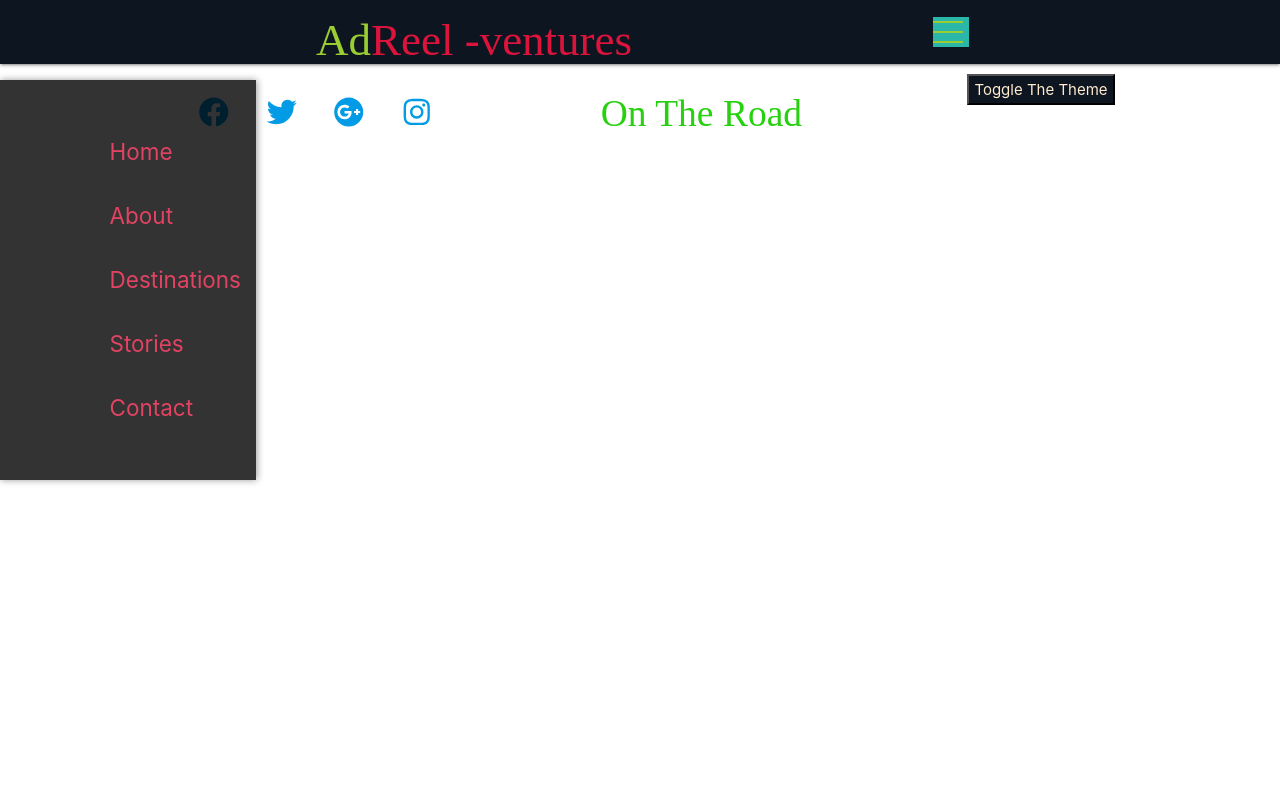
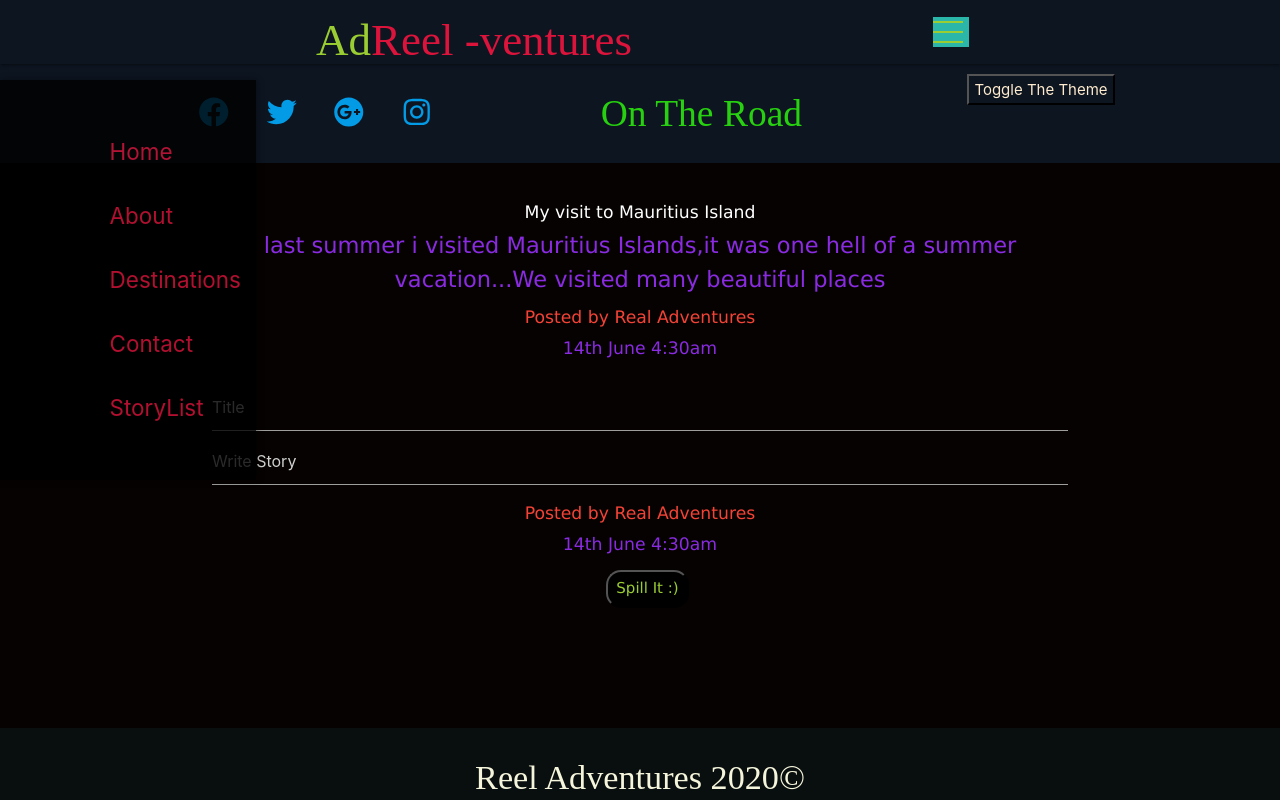
Before and after one commit to MeryAmun/RealAdventures, a React (Create React App) app: page /StoryList in a window 1280 px wide. Both pictures are taken after a click on the button 951 px from the left and 32 px from the top of the page. Shown: the top 800 px of the page. Built offline with nearby package versions, Linux system fonts and the light colour scheme; a web font is replaced by a local one.

Commit message:
suing hooks

```diff
--- a/src/App.css
+++ b/src/App.css
@@ -2,8 +2,9 @@
 
 .App {
   text-align: center;
-  /*background: black;*/
+   background: #0d1521;
   background-position: top;
+
   color: aliceblue;
 
 
@@ -339,7 +340,7 @@ blockquotes:first-of-type {
 /* About Page */
 
 .abt {
-  background: #0d1521;
+
   margin-top:0;
   height: 100wh;
   width:100%;
@@ -762,6 +763,15 @@ background: #0d1521;
 }
 
 
+/*.story {
+  background: #0d1521;
+color: whit;
+  padding-top: 10px;
+  padding-bottom: 10px;
+
+}*/
+
+
 /* Stories Route*/
 
 .container2 {
@@ -785,6 +795,7 @@ background: #0d1521;
   color:yellowgreen;
   font-size: 1rem;
   padding: 8px;
+  background: black;
   border-radius: 15px;
   margin-left: 15px;
   margin-top: 10px;
@@ -828,6 +839,9 @@ form {
   width: 100%;
 
 }
+.title {
+  padding-top: 40px;
+}
 
 .theme {
   cursor: pointer;
--- a/src/App.js
+++ b/src/App.js
@@ -9,6 +9,7 @@ import Contact from './components/contact'
 import Events from './components/Events'
 import Stories from './components/Stories';
 import Story from './components/Story';
+import StoryList from './components/StoryList'
 import Loader from  './loader/loader'
 import ThemeContextProvider from './contexts/ThemeContext';
 
@@ -18,18 +19,20 @@ class App extends Component {
 
   //static contextType = ThemeContext;
 
+
   render() {
-   // console.log(this.context)
-   // const {isLightTheme, light, dark} = this.context;
-   //  const theme = isLightTheme ? light : dark
+    //console.log(this.context)
+// const {isLightTheme, light, dark} = this.state.context;
+     //const theme = isLightTheme ? light : dark
     return (
 
       <BrowserRouter>
-      <ThemeContextProvider>
 
-      <div className="App">
+
+    <div className="App">
       <Events />
      <Loader />
+     <ThemeContextProvider>
        <Icons />
 
        <Switch>
@@ -38,12 +41,11 @@ class App extends Component {
   <Route path='/blog' component={Destinations} />
   <Route path='/contact' component={Contact} />
   <Route  path='/Stories' component={Stories} />
+  <Route  path='/StoryList' component={StoryList} />
   <Route  path='/:story_id/' component={Story} />
-  <Route  path='/StoryList/' component={Stories} />
-     </Switch>
+ </Switch>
+</ThemeContextProvider>
     </div>
-    </ThemeContextProvider>
-
       </BrowserRouter>
     );
   }
--- a/src/components/Drawer.js
+++ b/src/components/Drawer.js
@@ -9,7 +9,7 @@ const Drawer = props => {
 
        drawerClasses = 'drawer open';
    }
-
+  // <li><Link to ="/stories" className="nave_single_link">Stories</Link></li>
    return (
      <div>
 <nav className="nave" onClick={props.click}>
@@ -17,8 +17,8 @@ const Drawer = props => {
   <li><Link to ="/" className="nave_single_link">Home</Link></li>
   <li><Link to ="/about" className="nave_single_link" >About</Link></li>
 <li><Link to ="/blog" className="nave_single_link" >Destinations</Link></li>
-<li><Link to ="/stories" className="nave_single_link">Stories</Link></li>
-<li><Link to ="/contact" className="nave_single_link">Contact</Link></li>
+ <li><Link to ="/contact" className="nave_single_link">Contact</Link></li>
+<li><Link to ="/storylist" className="nave_single_link">StoryList</Link></li>
 </ul>
 </nav>
   <Loader/>
--- a/src/components/Nav.js
+++ b/src/components/Nav.js
@@ -1,9 +1,13 @@
 import React from 'react'
+//import {ThemeContext} from '../contexts/ThemeContext';
 import NavButton from './NavButton'
 
 
 
 const Nav = (props) => {
+ //const {isLightTheme, light, dark} = useContext(ThemeContext);
+ //const theme = isLightTheme ? light : dark;
+
     return (
 
         <nav className="navbar">
--- /dev/null
+++ b/src/components/NewStoryForm.js
@@ -0,0 +1,25 @@
+import React, { useState } from 'react';
+
+const NewStoryForm = ({addStory}) => {
+    const [title, setTitle] = useState('');
+    const [body, setBody]  = useState('');
+    const handleSubmit = (e => {
+        e.preventDefault();
+        addStory(title, body);
+        setTitle('');
+        setBody('');
+       //console.log(title);
+        //console.log(body);
+    })
+    return (
+       <form className="container center" onSubmit={handleSubmit}>
+<input type="text" value={title} placeholder="Title"  onChange={(e) => setTitle(e.target.value)} />
+<input type="text" value={body}  placeholder="Write Story"  onChange={(e) => setBody(e.target.value)}/>
+<h6  className="card-action red-text">Posted by Real Adventures</h6>
+<h6> 14th June 4:30am</h6>
+<input type="submit" value="Spill It :)" className="tiex"/>
+</form>
+);
+}
+
+export default NewStoryForm;
--- a/src/components/Story.js
+++ b/src/components/Story.js
@@ -3,6 +3,7 @@ import {connect} from 'react-redux'
 //import AddStory from './addStory'
 import {deleteStory} from '../actions/storyAction'
 import {ThemeContext} from '../contexts/ThemeContext';
+//import NewStoryForm from './NewStoryForm'
 //import Stories from './components/Stories'
 
 
@@ -14,7 +15,7 @@ class Story extends Component {
     handleClick = () => {
         this.props.deleteStory(this.props.story.id);
         //redirect user
-        this.props.history.push('/stories');
+        this.props.history.push('/storylist');
           }
 
 static contextType = ThemeContext;
--- a/src/components/StoryList.js
+++ b/src/components/StoryList.js
@@ -1,39 +1,53 @@
-import React, { useState } from 'react';
+import React, { useState, useContext } from 'react';
 import {Link} from 'react-router-dom';
-//import uuid from 'uuid/v2'
+import {ThemeContext} from '../contexts/ThemeContext';
+import NewStoryForm from './NewStoryForm'
+//import uuid from 'uuid/v1'
 
 const StoryList = () => {
-   const [stories, setStories ] = useState([
+     const {isLightTheme, light, dark} = useContext(ThemeContext);
+ const theme = isLightTheme ? light : dark;
+    const [stories, setStories] = useState([
         {id: '1', title: "My visit to Mauritius Island", body:"last summer i visited Mauritius Islands,it was one hell of a summer vacation...We visited many beautiful places"}
-    ])
-    //const addStory = () => {
-       // setStories([...stories, {title: '', id: '2'}
-   // ]);
-   // }
+    ]);
+
+const addStory = (title, body) => {
+    let id = Math.random() * 10
+    setStories([...stories, { id,  title, body}
+]);
+}
+
 return (
-
-    <div className='stolist'>
-  <ul>
+        <div className='story' style={{background:theme.bg, text:theme.text, ui: theme.ui}}>
 {stories.map(story => {
     return (
-              <li key={story.id}>
+    <div className="container center" key={story.id}>
+ <div className="card-content">
  <Link to = {'/' + story.id}>
-
-                                     <h6 className="black-text lighten-3">
+<h6 className="title white-text lighten-3">
 {story.title}</h6>
 </Link>
 <p> {story.body} </p>
-              </li>
-          )
-      })}
-  </ul>
+<h6  className="card-action red-text">Posted by Real Adventures</h6>
+<h6> 14th June 4:30am</h6>
+</div>
 
 </div>
     )
+} )}
+<NewStoryForm addStory={addStory} />
+<br/>
+<br/>
+<br/>
+<br/>
+
+<footer className="foot">
+<h4> Reel Adventures 2020&copy;</h4></footer>
 
 
+        </div>
+
+    );
 }
 
-
-
-export default StoryList;
+export default StoryList
--- a/src/components/about.js
+++ b/src/components/about.js
@@ -1,4 +1,5 @@
-import React from 'react'
+import React, { useContext } from 'react'
+import {ThemeContext} from '../contexts/ThemeContext';
 import va4 from '../images/va4.jpeg'
 import va5 from '../images/va5.jpeg'
 import nr from '../images/nr.jpg'
@@ -9,12 +10,13 @@ import gira from '../images/gira.jpg'
 
 
 const About = () => {
-
+ const {isLightTheme, light, dark} = useContext(ThemeContext);
+ const theme = isLightTheme ? light : dark;
 
       //console.log(this.props)
     return (
             <div className="about">
-            <div className="abt" >
+            <div className="abt" style={{background:theme.bg}} >
 
     <p className="section">Reel Ad -ventures, is where you need to come to pick that perfect vacation spot. You are Welcome to our vacation resource bank,and we trust to be of excellent service to you.We recommend that before you click the destination button,share with our wonderful family the experiences from your last vacation we love travel stories :).
     Rush to Road Gists and have your say.</p>
--- a/src/components/blog.js
+++ b/src/components/blog.js
@@ -1,9 +1,12 @@
-import React from 'react'
+import React, { useContext} from 'react'
+import {ThemeContext} from '../contexts/ThemeContext';
+
 
 const Blog = () =>{
-
+ const {isLightTheme, light, dark} = useContext(ThemeContext);
+ const theme = isLightTheme ? light : dark;
     return (
-        <div>
+        <div style={{background:theme.bg}}>
         <div className="destination">
         <a href="https://officetourismemali.net">
         <div className="mali"/>
--- a/src/contexts/ThemeContext.js
+++ b/src/contexts/ThemeContext.js
@@ -4,7 +4,7 @@ export const ThemeContext = createContext();
 
 class ThemeContextProvider extends Component {
     state = {
-        isLightTheme: true,
+        isLightTheme: false,
         light:{text:'#sss', ui: '#ddd', bg: '#eee'},
         dark: {text: '#ddd', ui: '#555', bg:'#050201'}
      }
```
Also changed, not shown: src/components/home.js (+18 -0 lines). Lines whose indentation alone changed are shown as unchanged.
